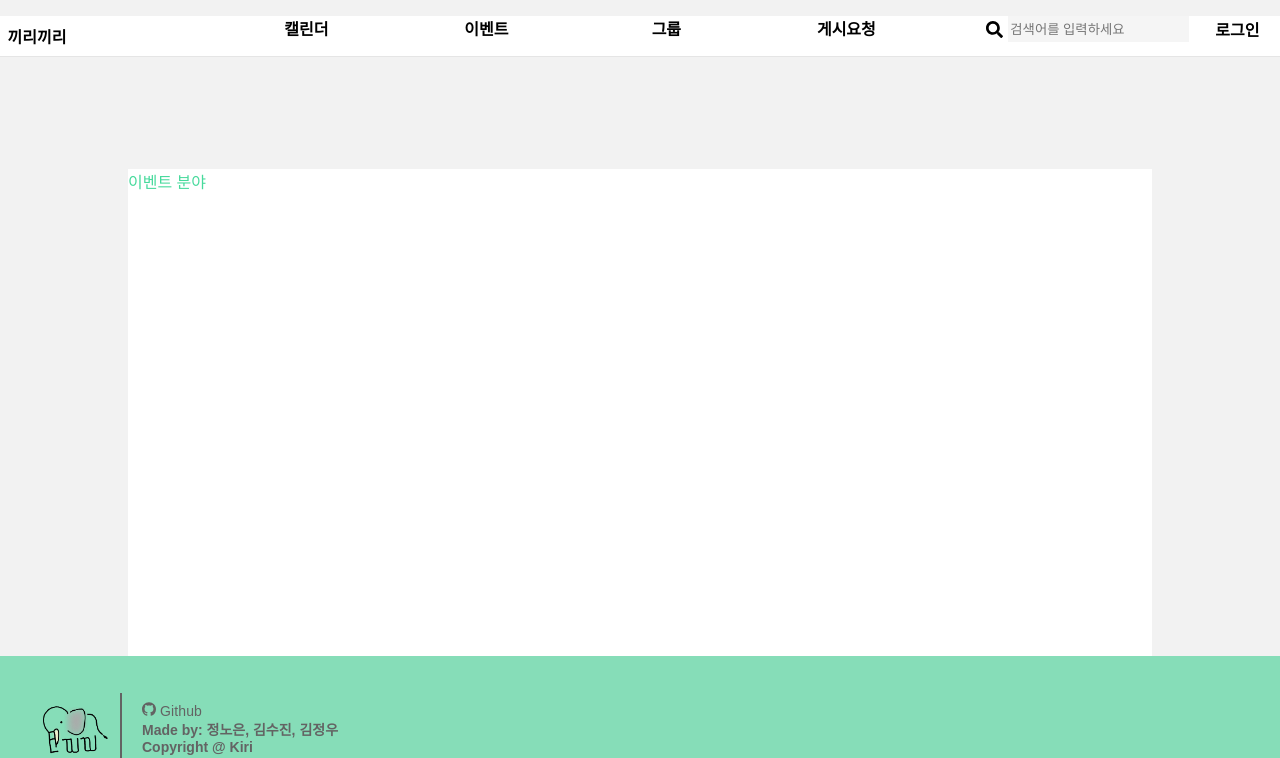
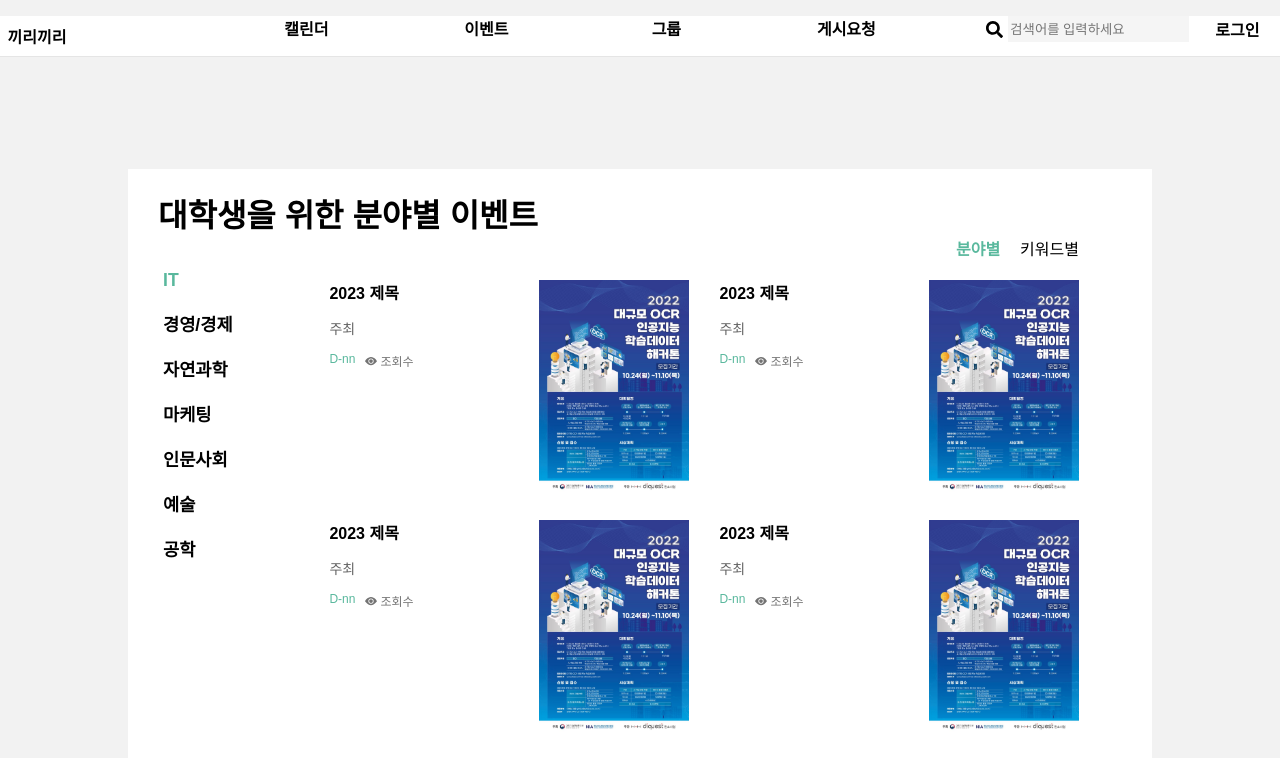
Before and after one commit to Jeans-ssu/Kiri, a React (Create React App) app in the folder client/kiri/: page /event in a window 1280 px wide. Shown: the top 758 px of the page. Built offline with nearby package versions, Linux system fonts and the light colour scheme.

Commit message:
✨ [FE] feat: eventfieldpage

```diff
--- a/client/kiri/src/pages/Event/EventFieldPage.js
+++ b/client/kiri/src/pages/Event/EventFieldPage.js
@@ -1,15 +1,227 @@
 import styled from 'styled-components';
 import PageContainer from 'containers/PageContainer';
+import { useState } from 'react';
+import { BsEyeFill } from 'react-icons/bs';
 
 const EventFieldPageContainer = styled.div`
-  color: ${({ theme }) => theme.colors.mainColor};
+  /* color: ${({ theme }) => theme.colors.mainColor}; */
+  h1 {
+    color: black;
+    padding-left: 30px;
+    margin-bottom: 0;
+  }
+
+  .flex {
+    display: flex;
+  }
 `;
 
+const FieldNav = styled.nav`
+  color: black;
+  width: 400px;
+  margin-left: 35px;
+  .focused {
+    color: #59b89d;
+    font-weight: 700;
+  }
+
+  .hide {
+    border-bottom: none;
+  }
+`;
+
+const NavLi = styled.li`
+  font-size: 1.1rem;
+  font-weight: 700;
+  list-style: none;
+  text-align: left;
+  margin-bottom: 20px;
+  cursor: pointer;
+
+  &:hover {
+    color: #47da9c;
+  }
+`;
+
+const field = [
+  'IT',
+  '경영/경제',
+  '자연과학',
+  '마케팅',
+  '인문사회',
+  '예술',
+  '공학',
+];
+
+const EventListMain = styled.main`
+  display: flex;
+  justify-content: row;
+  flex-wrap: wrap;
+  margin-left: 60px;
+`;
+
+const EventContainer = styled.div`
+  width: 360px;
+  height: 210px;
+  display: flex;
+  margin-bottom: 10px;
+  margin-left: 10px;
+  padding-left: 30px;
+  padding: 10px;
+  cursor: pointer;
+
+  &:hover {
+    background-color: #f5f5f5;
+  }
+`;
+
+const filter = ['분야별', '키워드별'];
+
+const FilterTab = styled.div`
+  display: flex;
+  justify-content: flex-end;
+  margin-right: 63px;
+  .focused {
+    color: #59b89d;
+    font-weight: 700;
+  }
+
+  .hide {
+    border-bottom: none;
+  }
+`;
+
+const FilterLi = styled.li`
+  list-style: none;
+  padding: 0 10px 10px;
+  cursor: pointer;
+
+  &:hover {
+    color: #47da9c;
+  }
+`;
+
+const EventList = styled.div`
+  justify-content: row;
+  width: 200px;
+
+  h4 {
+    margin-top: 0px;
+    margin-bottom: 0px;
+    cursor: pointer;
+  }
+
+  .host {
+    font-size: 14px;
+    color: #636363;
+  }
+
+  .dday {
+    margin-top: 0;
+    font-size: 12px;
+    color: #59b89d;
+  }
+
+  .watch {
+    margin-top: 0;
+    font-size: 12px;
+    color: #737373;
+    margin-left: 3px;
+  }
+
+  .eyeicon {
+    margin-left: 10px;
+    margin-top: 2.8px;
+    color: #737373;
+  }
+`;
+
+const EventImg = styled.div`
+  width: 150px;
+  img {
+    justify-content: column;
+    width: 100%;
+    top: 50%;
+    left: 50%;
+    position: absoulte;
+    padding: 0 10px;
+    cursor: pointer;
+  }
+`;
+
+const pos = [1, 2, 3, 4, 5, 6, 7, 8, 9, 10];
+
 const EventFieldPage = () => {
+  const [currentTab, setCurrentTab] = useState(0);
+  const [currentNav, setCurrentNav] = useState(0);
+  const [click, setClick] = useState(false);
+
+  const selectFilterHandler = (index) => {
+    setCurrentTab(index);
+    setClick(true);
+  };
+
+  const selectNavHandler = (index) => {
+    setCurrentNav(index);
+    setClick(true);
+  };
+
   return (
     <PageContainer header footer>
       <EventFieldPageContainer>
-        <div>이벤트 분야</div>
+        <h1>대학생을 위한 분야별 이벤트</h1>
+        <FilterTab>
+          {filter.map((el, idx) => {
+            return (
+              <FilterLi
+                key={idx}
+                className={`${currentTab === idx ? 'focused' : ''}
+                        ${click ? '' : 'hide'}`}
+                onClick={() => selectFilterHandler(idx)}
+              >
+                {el}
+              </FilterLi>
+            );
+          })}
+        </FilterTab>
+        <div className="flex">
+          <FieldNav>
+            {field.map((el, idx) => (
+              <NavLi
+                key={idx}
+                className={`${currentNav === idx ? 'focused' : ''}
+                      ${click ? '' : 'hide'}`}
+                onClick={() => selectNavHandler(idx)}
+              >
+                {el}
+              </NavLi>
+            ))}
+          </FieldNav>
+          <EventListMain>
+            {pos.map((el) => (
+              <EventContainer key={el}>
+                <EventList>
+                  <h4>2023 제목</h4>
+                  <p className="host">주최</p>
+                  <div className="flex">
+                    <p className="dday">D-nn</p>
+                    <div className="flex">
+                      <BsEyeFill size="12" className="eyeicon" />
+                      <p className="watch">조회수</p>
+                    </div>
+                  </div>
+                </EventList>
+                <EventImg>
+                  <img
+                    className="poster"
+                    alt="poster"
+                    src={`${process.env.PUBLIC_URL}/poster.jpg`}
+                  ></img>
+                </EventImg>
+              </EventContainer>
+            ))}
+          </EventListMain>
+        </div>
       </EventFieldPageContainer>
     </PageContainer>
   );
```
Also changed, not shown: client/kiri/public/poster.jpg (added).
